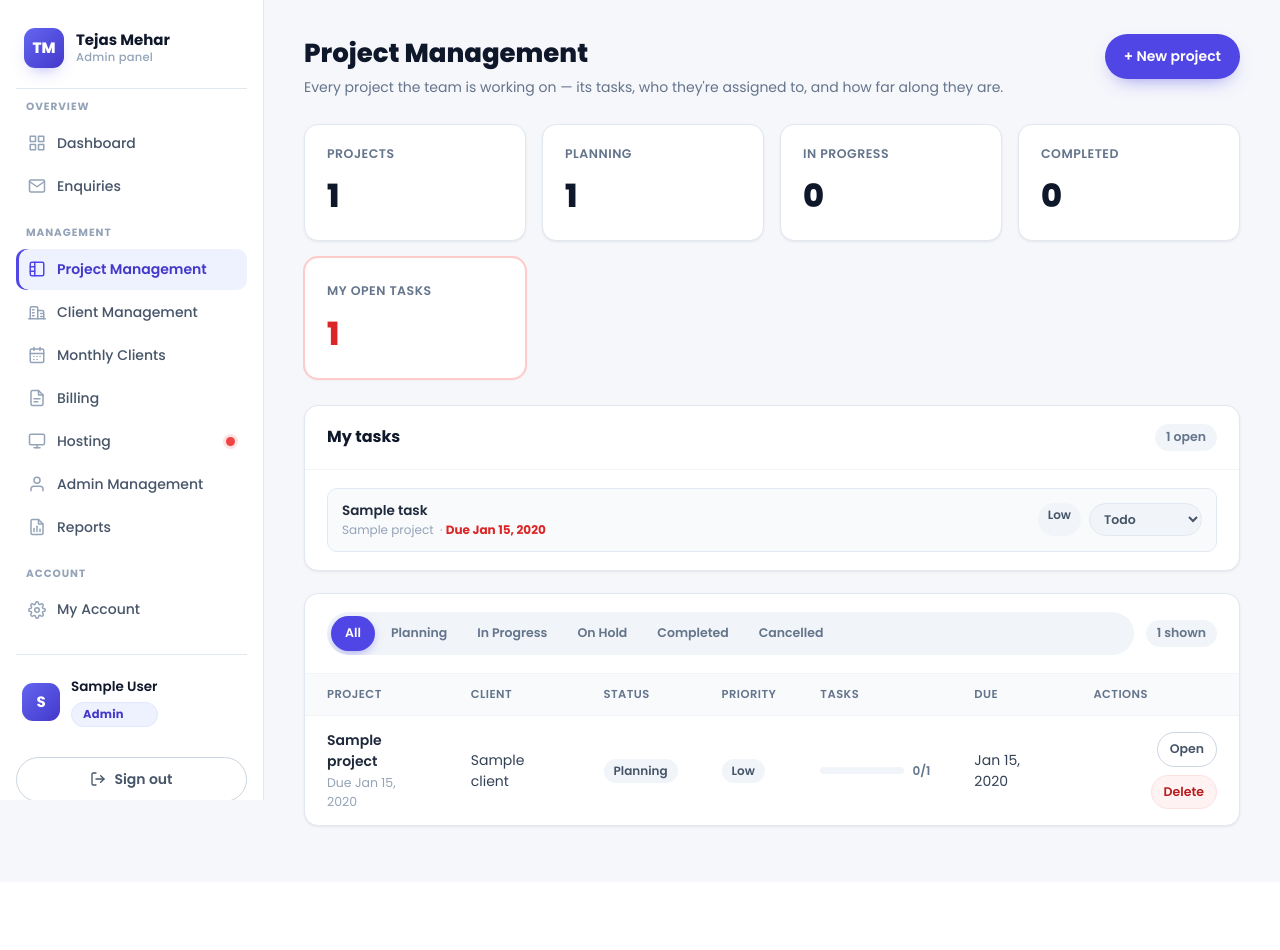
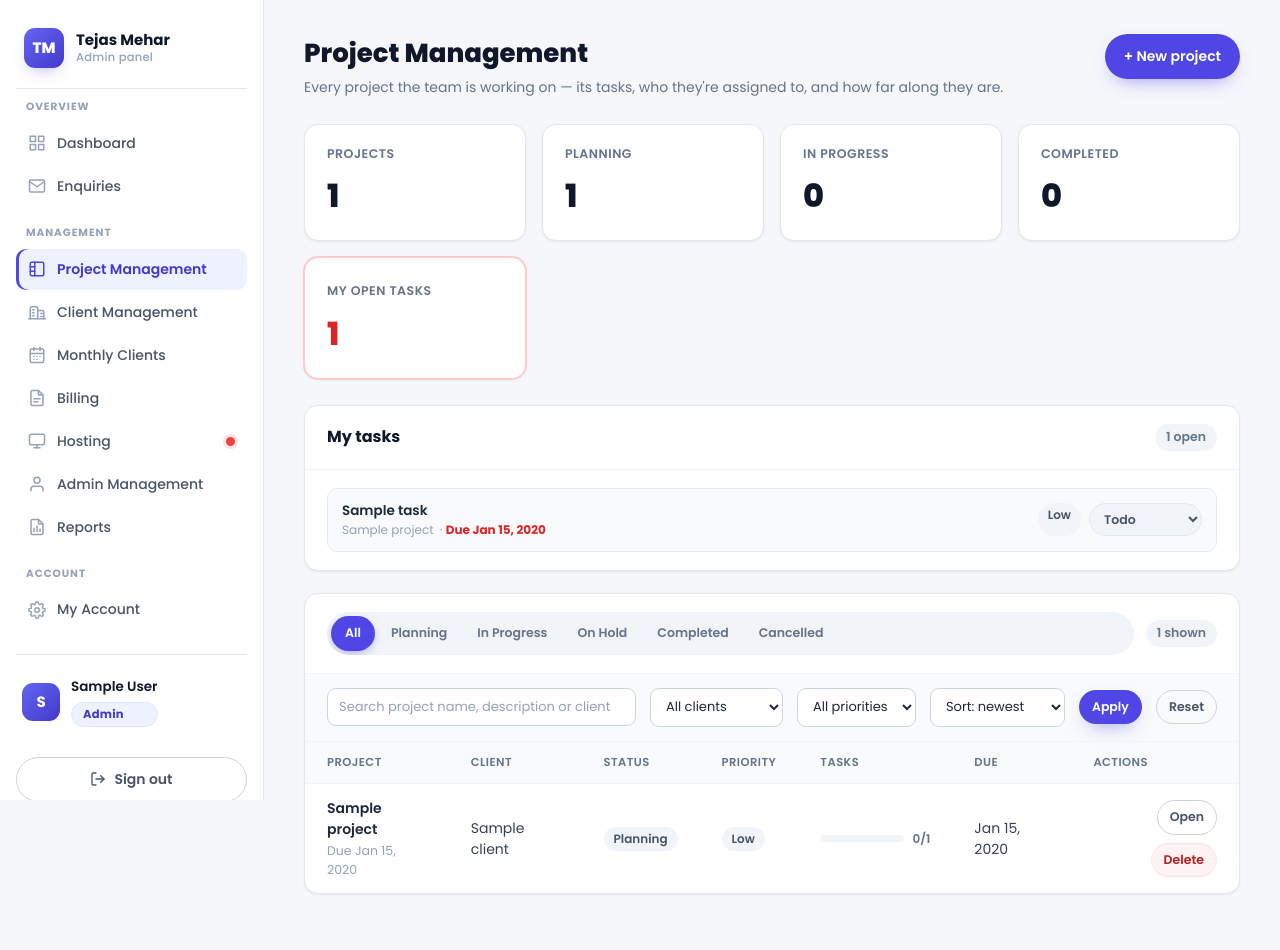
Before and after one commit to webcultivate01-tv/my-personal-portfolio-website, a PHP site: page /portfolio/admin/projects in a window 1280 px wide. Before the commit the page ends 828 px from the top, so only its background shows below. Run offline with PHP 8.4, Linux system fonts and the light colour scheme; the visitor is signed in with stand-in values (Sample User, id 1); tables that the repository leaves empty hold one stand-in row (values such as "Sample post").

Commit message:
added search filters on Project and Client Management

```diff
--- a/admin/app/Controllers/ProjectController.php
+++ b/admin/app/Controllers/ProjectController.php
@@ -20,7 +20,7 @@
  */
 class ProjectController extends Controller
 {
-    /** The project list, optionally filtered by status. */
+    /** The project list, searchable and filterable by status, client and priority. */
     public function index(): void
     {
         $this->requireAuth();
@@ -28,20 +28,36 @@
         $status = $_GET['status'] ?? 'all';
         $status = in_array($status, Project::STATUSES, true) ? $status : 'all';
 
+        $filters = [
+            'status'    => $status,
+            'q'         => trim((string) ($_GET['q'] ?? '')),
+            'client_id' => (int) ($_GET['client_id'] ?? 0),
+            'priority'  => (string) ($_GET['priority'] ?? ''),
+            'sort'      => (string) ($_GET['sort'] ?? 'newest'),
+        ];
+        if (!in_array($filters['priority'], Project::PRIORITIES, true)) {
+            $filters['priority'] = '';
+        }
+        if (!in_array($filters['sort'], Project::SORTS, true)) {
+            $filters['sort'] = 'newest';
+        }
+
         $projects = new Project();
 
         $this->view('projects/index', [
             'title'          => 'Project Management',
             'active'         => 'projects',
             'csrf'           => $this->csrfToken(),
-            'projects'       => $projects->allWithSummary($status),
+            'projects'       => $projects->search($filters),
             'status'         => $status,
+            'filters'        => $filters,
             'totalCount'     => $projects->totalCount(),
             'planningCount'  => $projects->countByStatus('planning'),
             'inProgressCount'=> $projects->countByStatus('in_progress'),
             'completedCount' => $projects->countByStatus('completed'),
             'myOpenTasks'    => (new ProjectTask())->forAssignee((int) Auth::id()),
             'clients'        => Auth::isAdmin() ? (new Client())->allWithSummary() : [],
+            'filterClients'  => (new Client())->allForSelect(),
             'projectStatuses'   => Project::STATUSES,
             'projectPriorities' => Project::PRIORITIES,
         ]);
--- a/admin/app/Models/Client.php
+++ b/admin/app/Models/Client.php
@@ -32,6 +32,55 @@
     public function allForSelect(): array
     {
         return $this->all('SELECT id, name, company FROM clients ORDER BY name ASC');
+    }
+
+    /** Balance filter keys the client list's filter bar offers. */
+    public const BALANCE_FILTERS = ['outstanding', 'paid_up'];
+
+    /**
+     * Clients narrowed by the list page's filter bar: free-text search
+     * (name/company/email/phone/services), whether they have an outstanding
+     * balance, and sort order. Any filter left blank is skipped.
+     */
+    public function search(array $f = []): array
+    {
+        $where  = [];
+        $params = [];
+
+        $q = trim((string) ($f['q'] ?? ''));
+        if ($q !== '') {
+            $where[] = '(c.name LIKE ? OR c.company LIKE ? OR c.email LIKE ? OR c.phone LIKE ? OR c.services LIKE ?)';
+            $like    = '%' . $q . '%';
+            array_push($params, $like, $like, $like, $like, $like);
+        }
+
+        $sql = "SELECT c.*,
+                       (SELECT COUNT(*) FROM client_meetings m WHERE m.client_id = c.id) AS meeting_count,
+                       (SELECT COALESCE(SUM(i.amount), 0) FROM client_invoices i
+                          WHERE i.client_id = c.id AND i.status != 'cancelled') AS total_invoiced,
+                       (SELECT COALESCE(SUM(p.amount), 0) FROM client_payments p WHERE p.client_id = c.id) AS total_paid
+                FROM clients c";
+        if (!empty($where)) {
+            $sql .= ' WHERE ' . implode(' AND ', $where);
+        }
+
+        $balance = (string) ($f['balance'] ?? '');
+        if ($balance === 'outstanding') {
+            $sql .= ' HAVING (total_invoiced - total_paid) > 0';
+        } elseif ($balance === 'paid_up') {
+            $sql .= ' HAVING (total_invoiced - total_paid) <= 0';
+        }
+
+        $sorts = [
+            'name'         => 'c.name ASC',
+            'outstanding'  => '(total_invoiced - total_paid) DESC',
+            'project_cost' => 'c.project_cost DESC',
+            'meetings'     => 'meeting_count DESC',
+            'newest'       => 'c.created_at DESC',
+        ];
+        $sql .= ' ORDER BY ' . ($sorts[(string) ($f['sort'] ?? 'name')] ?? $sorts['name']) . ', c.id DESC';
+
+        return $this->all($sql, $params);
     }
 
     public function totalCount(): int
--- a/admin/app/Models/Project.php
+++ b/admin/app/Models/Project.php
@@ -12,20 +12,61 @@
     public const STATUSES  = ['planning', 'in_progress', 'on_hold', 'completed', 'cancelled'];
     public const PRIORITIES = ['low', 'medium', 'high'];
 
-    /** Every project with task counts, newest first. Optionally narrowed by status. */
-    public function allWithSummary(string $status = 'all'): array
+    /** Sort keys the project list's filter bar offers. */
+    public const SORTS = ['newest', 'name', 'due_date', 'priority'];
+
+    /**
+     * Projects narrowed by the list page's filter bar: status tab, free-text
+     * search (name/description/client), client, priority, and sort order.
+     * Any filter left blank/'all' is skipped.
+     */
+    public function search(array $f = []): array
     {
+        $where  = [];
+        $params = [];
+
+        $status = (string) ($f['status'] ?? 'all');
+        if (in_array($status, self::STATUSES, true)) {
+            $where[]  = 'p.status = ?';
+            $params[] = $status;
+        }
+
+        $q = trim((string) ($f['q'] ?? ''));
+        if ($q !== '') {
+            $where[] = '(p.name LIKE ? OR p.description LIKE ? OR c.name LIKE ?)';
+            $like    = '%' . $q . '%';
+            array_push($params, $like, $like, $like);
+        }
+
+        $clientId = (int) ($f['client_id'] ?? 0);
+        if ($clientId > 0) {
+            $where[]  = 'p.client_id = ?';
+            $params[] = $clientId;
+        }
+
+        $priority = (string) ($f['priority'] ?? '');
+        if (in_array($priority, self::PRIORITIES, true)) {
+            $where[]  = 'p.priority = ?';
+            $params[] = $priority;
+        }
+
         $sql = "SELECT p.*, c.name AS client_name,
                        (SELECT COUNT(*) FROM project_tasks t WHERE t.project_id = p.id) AS task_count,
                        (SELECT COUNT(*) FROM project_tasks t WHERE t.project_id = p.id AND t.status = 'done') AS done_count
                 FROM projects p
                 LEFT JOIN clients c ON c.id = p.client_id";
-        $params = [];
-        if (in_array($status, self::STATUSES, true)) {
-            $sql .= ' WHERE p.status = ?';
-            $params[] = $status;
+        if (!empty($where)) {
+            $sql .= ' WHERE ' . implode(' AND ', $where);
         }
-        $sql .= ' ORDER BY p.created_at DESC';
+
+        $sorts = [
+            'newest'   => 'p.created_at DESC',
+            'name'     => 'p.name ASC',
+            'due_date' => 'p.due_date IS NULL, p.due_date ASC',
+            'priority' => "FIELD(p.priority, 'high', 'medium', 'low')",
+        ];
+        $sql .= ' ORDER BY ' . ($sorts[(string) ($f['sort'] ?? 'newest')] ?? $sorts['newest']);
+
         return $this->all($sql, $params);
     }
 
--- a/admin/app/Views/projects/index.php
+++ b/admin/app/Views/projects/index.php
@@ -2,19 +2,25 @@
 /**
  * @var string $csrf @var array $projects @var string $status @var array $myOpenTasks
  * @var int $totalCount @var int $planningCount @var int $inProgressCount @var int $completedCount
- * @var array $clients @var array $projectStatuses @var array $projectPriorities
+ * @var array $clients @var array $filterClients @var array $projectStatuses @var array $projectPriorities
+ * @var array $filters
  */
 $isAdmin = \App\Core\Auth::isAdmin();
 $today   = date('Y-m-d');
-
-/** Build a filter-tab URL. */
-$tab = static fn(string $key): string => url('/projects') . ($key === 'all' ? '' : '?status=' . $key);
 
 /** Filter tabs: key => label. */
 $tabs = ['all' => 'All'];
 foreach ($projectStatuses as $s) {
     $tabs[$s] = ucwords(str_replace('_', ' ', $s));
 }
+
+/** Rebuild the project list URL with one filter changed — keeps the others intact. */
+$withFilter = static function (array $changes) use ($filters): string {
+    $q = array_filter(array_merge($filters, $changes), static fn($v): bool => $v !== '' && $v !== 0 && $v !== 'all');
+    return url('/projects') . ($q ? '?' . http_build_query($q) : '');
+};
+
+$hasFilters = $filters['q'] !== '' || $filters['client_id'] > 0 || $filters['priority'] !== '' || $filters['status'] !== 'all';
 ?>
 <header class="page-head">
   <div>
@@ -138,15 +144,43 @@
   <div class="panel__head">
     <div class="filter-tabs">
       <?php foreach ($tabs as $key => $label): ?>
-        <a class="filter-tab<?= $status === $key ? ' is-active' : '' ?>" href="<?= e($tab($key)) ?>"><?= e($label) ?></a>
+        <a class="filter-tab<?= $status === $key ? ' is-active' : '' ?>" href="<?= e($withFilter(['status' => $key])) ?>"><?= e($label) ?></a>
       <?php endforeach; ?>
     </div>
     <span class="panel__count"><?= count($projects) ?> shown</span>
   </div>
 
+  <form class="filter-bar" method="get" action="<?= url('/projects') ?>">
+    <input type="hidden" name="status" value="<?= e($filters['status']) ?>">
+    <input class="form__input filter-bar__search" type="search" name="q" value="<?= e($filters['q']) ?>"
+           placeholder="Search project name, description or client…">
+    <select class="form__input" name="client_id">
+      <option value="">All clients</option>
+      <?php foreach ($filterClients as $c): ?>
+        <option value="<?= (int) $c['id'] ?>"<?= $filters['client_id'] === (int) $c['id'] ? ' selected' : '' ?>><?= e($c['name']) ?></option>
+      <?php endforeach; ?>
+    </select>
+    <select class="form__input" name="priority">
+      <option value="">All priorities</option>
+      <?php foreach ($projectPriorities as $p): ?>
+        <option value="<?= e($p) ?>"<?= $filters['priority'] === $p ? ' selected' : '' ?>><?= e(ucfirst($p)) ?></option>
+      <?php endforeach; ?>
+    </select>
+    <select class="form__input" name="sort">
+      <option value="newest"<?= $filters['sort'] === 'newest' ? ' selected' : '' ?>>Sort: newest</option>
+      <option value="name"<?= $filters['sort'] === 'name' ? ' selected' : '' ?>>Sort: name</option>
+      <option value="due_date"<?= $filters['sort'] === 'due_date' ? ' selected' : '' ?>>Sort: due date</option>
+      <option value="priority"<?= $filters['sort'] === 'priority' ? ' selected' : '' ?>>Sort: priority</option>
+    </select>
+    <button type="submit" class="btn btn--sm btn--primary">Apply</button>
+    <a class="btn btn--sm btn--ghost" href="<?= url('/projects') ?>">Reset</a>
+  </form>
+
   <?php if (empty($projects)): ?>
     <p class="empty">
-      <?php if ($isAdmin): ?>
+      <?php if ($hasFilters): ?>
+        Nothing matches those filters. <a href="<?= url('/projects') ?>">Clear them</a> to see every project.
+      <?php elseif ($isAdmin): ?>
         No projects yet. Use <strong>+ New project</strong> above to create your first one — then add tasks and assign them to your team.
       <?php else: ?>
         No projects to show yet.
```
Also changed, not shown: admin/app/Controllers/ClientController.php (+17 -4 lines), admin/app/Views/clients/index.php (+31 -4 lines).
